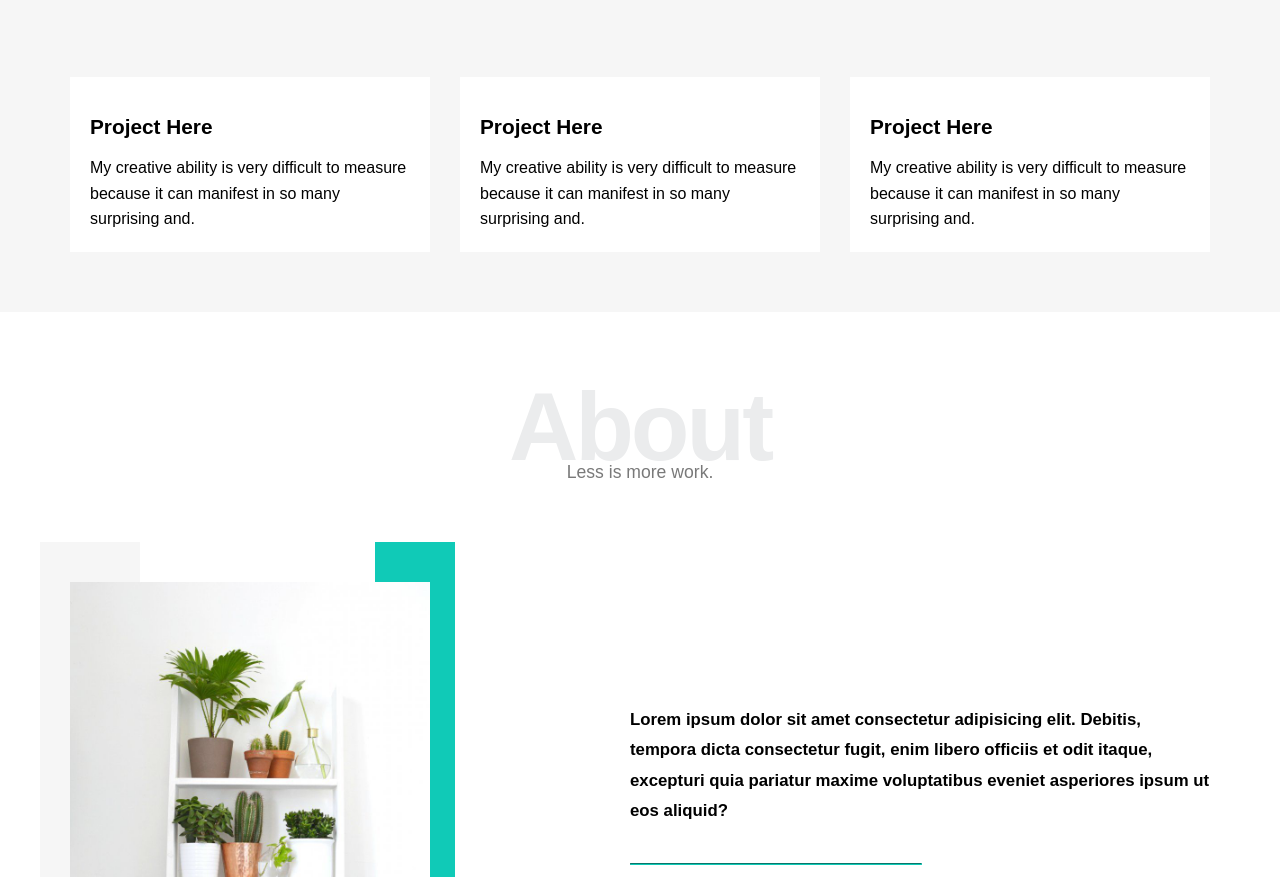
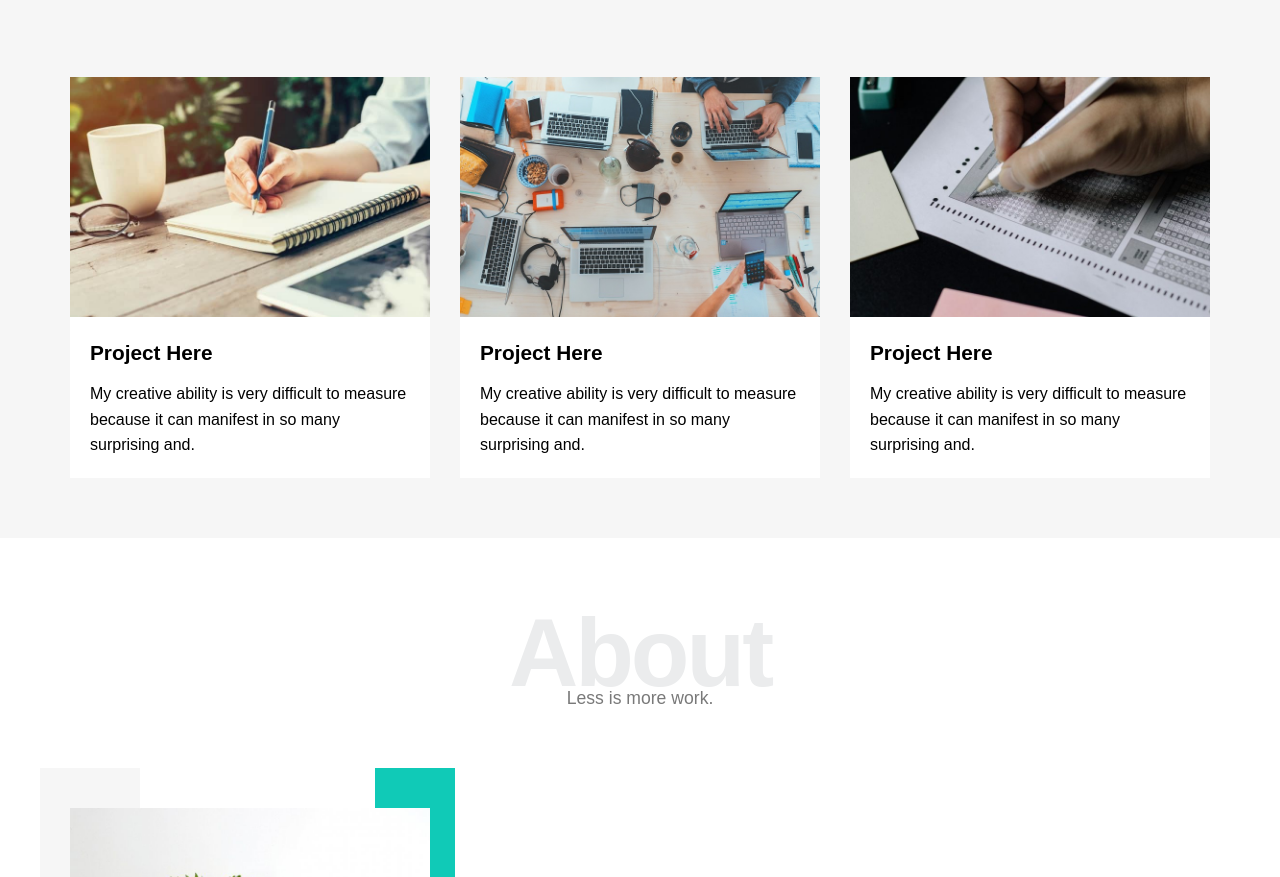
Before and after one commit to akzize/Leon-Agency-Template-HTML-and-CSS, a plain HTML site: page index.html in a window 1280 px wide. Shown: the part 2138-3015 px from the top of the page. Drawn offline with Linux system fonts and the light colour scheme; the site is published under a folder, as on GitHub Pages, so addresses that start at the root find nothing; files whose address does not match are found by name.

Commit message:
fixing some sources

```diff
--- a/index.html
+++ b/index.html
@@ -143,7 +143,7 @@
 
             <div class="portfolio-content">
                     <div class="card">
-                        <img src="/images/portfolio-1.jpg" alt="">
+                        <img src="./images/portfolio-1.jpg" alt="">
                         <div class="txt">
                             <h1>Project Here</h1>
                             <p>My creative ability is very difficult to measure because it
@@ -151,14 +151,14 @@
                         </div>
                     </div>
                     <div class="card">
-                        <img src="/images/portfolio-2.jpg" alt="">
+                        <img src="./images/portfolio-2.jpg" alt="">
                         <div class="txt">
                             <h1>Project Here</h1>
                             <p>My creative ability is very difficult to measure because it can manifest in so many surprising and.</p>
                         </div>
                     </div>
                     <div class="card">
-                        <img src="/images/portfolio-3.jpg" alt="">
+                        <img src="./images/portfolio-3.jpg" alt="">
                         <div class="txt">
                             <h1>Project Here</h1>
                             <p>My creative ability is very difficult to measure because it can manifest in so many surprising and.</p>
```
